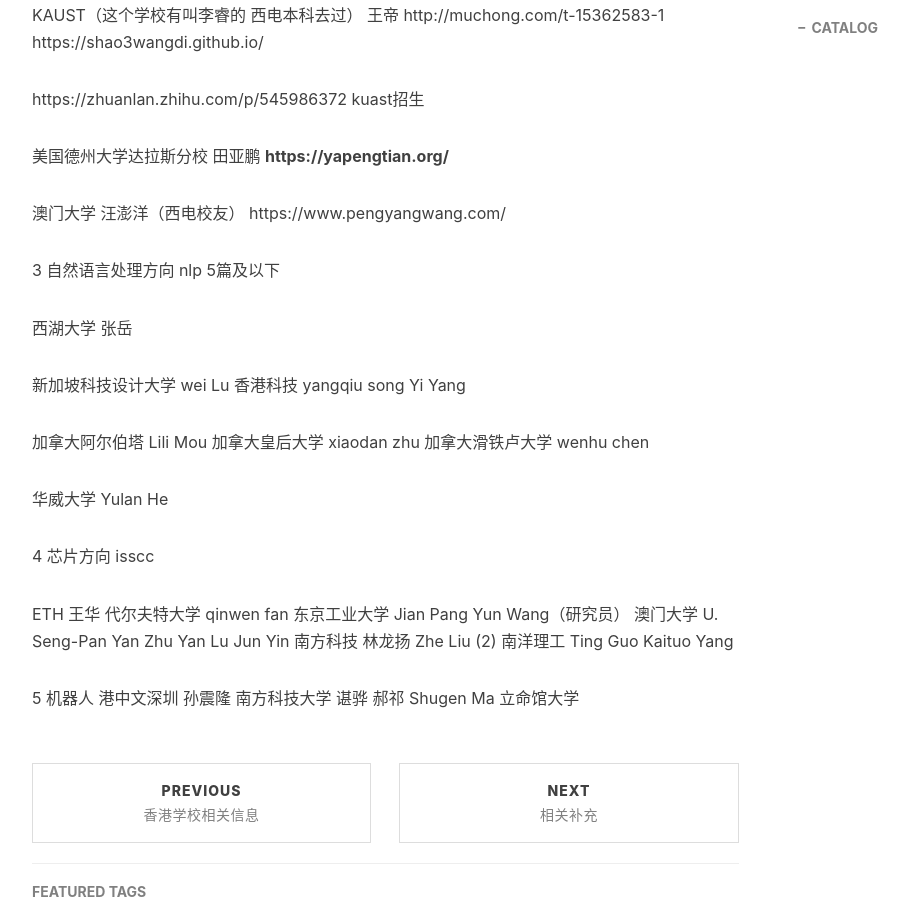
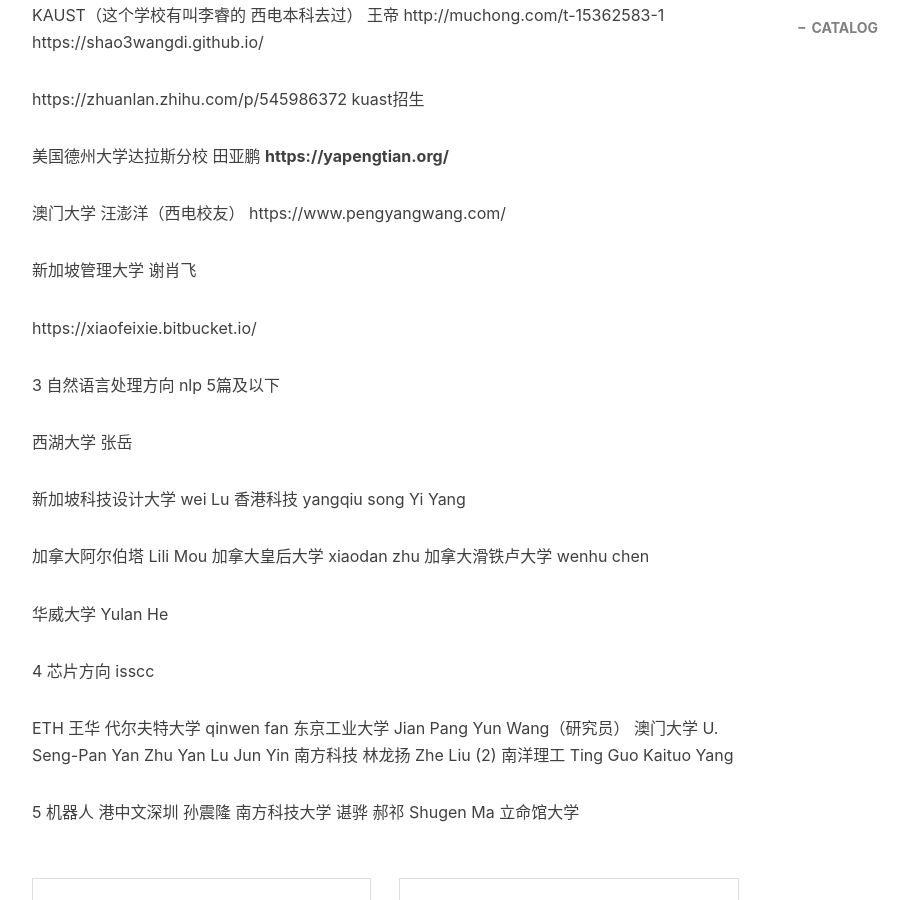
Before and after one commit to pengjiao123/pengjiao123.github.io, a Jekyll site: the page built from _posts/2022-06-18-实习相关.md, in a window 1280 px wide and 900 px high, scrolled down 1216 px. Shown: the whole window, without its empty margins (233-1142 px from the left). Built offline with Jekyll 4.4.1, drawn with Linux system fonts in a browser that asks for light colours; nearby versions of some CDN libraries; comment, search, counter and statistics services are not loaded.

Commit message:
Update 2022-06-18-实习相关.md

```diff
--- a/_posts/2022-06-18-实习相关.md
+++ b/_posts/2022-06-18-实习相关.md
@@ -60,6 +60,10 @@
 汪澎洋（西电校友）
 https://www.pengyangwang.com/
 
+新加坡管理大学
+谢肖飞
+
+https://xiaofeixie.bitbucket.io/
 
 
 
```
